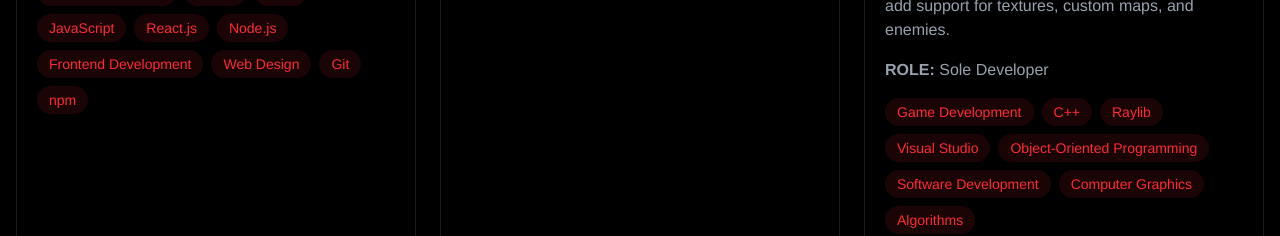
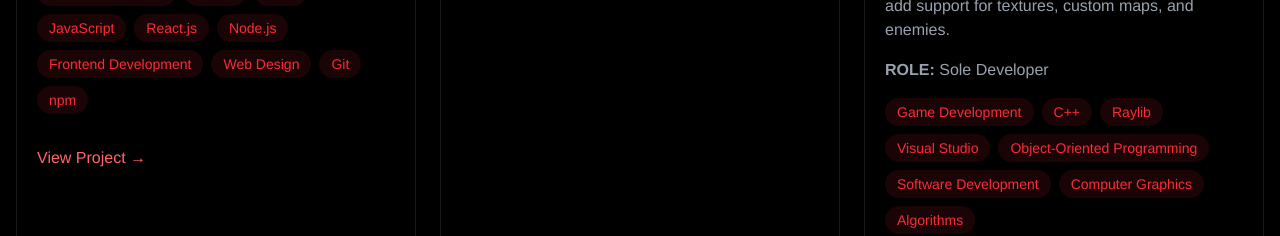
Before and after one commit to Jackpatkinson4/jack-atkinson-portfolio, a React (Vite) app: page / in a window 1280 px wide. Shown: the part 3360-3596 px from the top of the page. Built offline with nearby package versions, Linux system fonts and the light colour scheme.

Commit message:
Added link to flopsters project

```diff
--- a/src/components/sections/Projects.jsx
+++ b/src/components/sections/Projects.jsx
@@ -48,6 +48,11 @@
                                         {skill}
                                     </span>
                                 ))}
+                            </div>
+                            <div className="flex justify-between items-center">
+                                <a href="https://github.com/Jackpatkinson4/topsters-clone" className="text-red-400 hover:text-red-300 transition-colors my-4">
+                                    View Project →
+                                </a>
                             </div>
                         </div>
 
```
